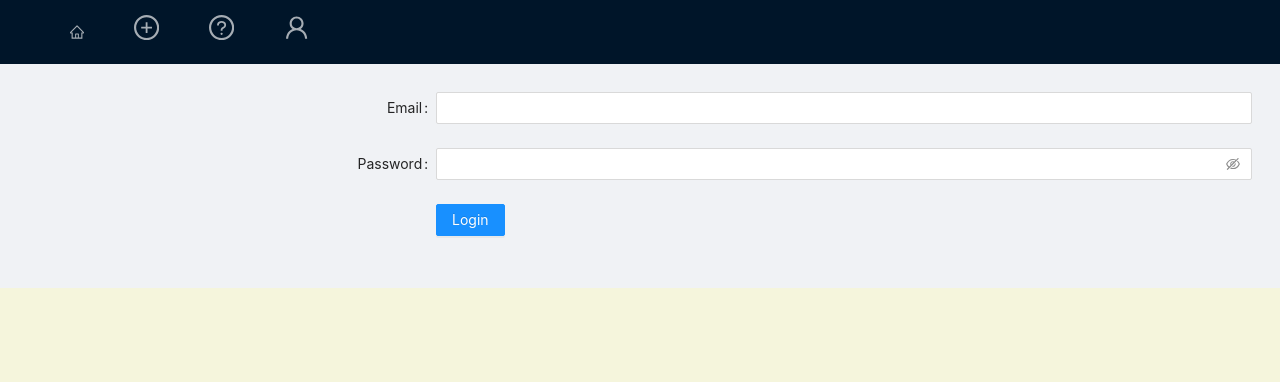
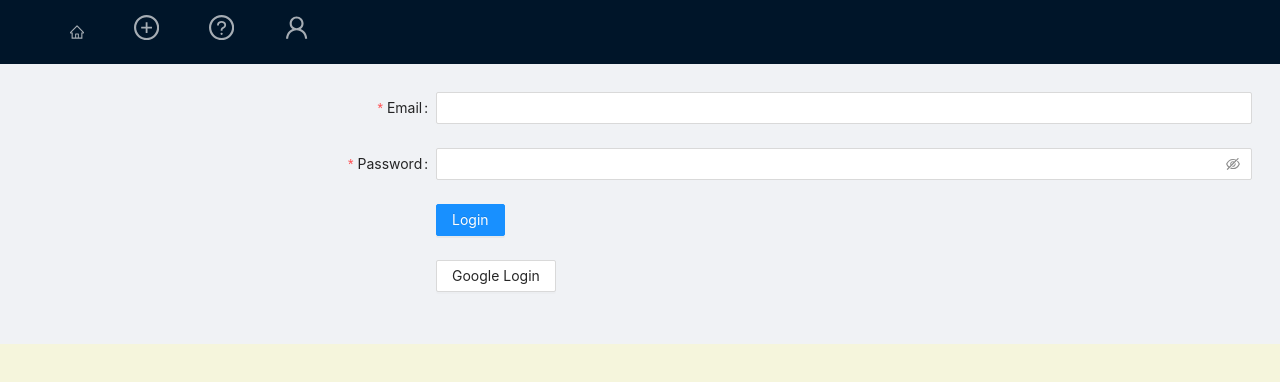
Before and after one commit to wadebooth/my-restaurant-list, a React (Create React App) app: page /Login in a window 1280 px wide. Shown: the top 382 px of the page. Built offline with nearby package versions, Linux system fonts and the light colour scheme.

Commit message:
added google authorization

```diff
--- a/src/components/Login.jsx
+++ b/src/components/Login.jsx
@@ -1,25 +1,57 @@
 import { initializeApp } from "firebase/app";
+import {
+  getAuth,
+  signInWithEmailAndPassword,
+  GoogleAuthProvider,
+  signInWithPopup,
+} from "firebase/auth";
 import { Button, Form, Input } from "antd";
 
 const firebaseConfig = {
-  apiKey: "AIzaSyBMnXR384IkocEx68RLUFQXgc5SNKe0oFE",
-  authDomain: "my-first-firestore-wb.firebaseapp.com",
-  projectId: "my-first-firestore-wb",
-  storageBucket: "my-first-firestore-wb.appspot.com",
-  messagingSennpmderId: "9734175216",
-  appId: "1:9734175216:web:e7da8f8ccc8b9422a38535",
+  apiKey: "AIzaSyBfNVg55My3l48_vPXthxga11GWYSzng-k",
+  authDomain: "my-first-firestore-bc.firebaseapp.com",
+  projectId: "my-first-firestore-bc",
+  storageBucket: "my-first-firestore-bc.appspot.com",
+  messagingSenderId: "856295550753",
+  appId: "1:856295550753:web:f79df1de777968086dd860",
 };
 
-const app = initializeApp(firebaseConfig);
-
 export default function Login() {
+  const handleLogin = ({ email, password }) => {
+    const app = initializeApp(firebaseConfig); // conntect to firebase
+    const auth = getAuth(app); // connect to firebase/auth
+    // login with Firebase Auth
+    signInWithEmailAndPassword(auth, email, password)
+      .then((res) => console.log(res.user))
+      .catch(console.error);
+  };
+  const handleGoogleLogin = () => {
+    const app = initializeApp(firebaseConfig);
+    const auth = getAuth(app);
+    const provider = new GoogleAuthProvider(app);
+    signInWithPopup(auth, provider)
+      .then((res) => console.log(res.user))
+      .catch(console.error);
+  };
   return (
     <section style={{ padding: "2em" }}>
-      <Form labelCol={{ span: 8 }} wrapperCol={{ span: 16 }}>
-        <Form.Item label="Email" name="email">
+      <Form
+        onFinish={handleLogin}
+        labelCol={{ span: 8 }}
+        wrapperCol={{ span: 16 }}
+      >
+        <Form.Item
+          label="Email"
+          name="email"
+          rules={[{ required: true, message: "Please enter a valid email" }]}
+        >
           <Input />
         </Form.Item>
-        <Form.Item label="Password" name="password">
+        <Form.Item
+          label="Password"
+          name="password"
+          rules={[{ required: true, message: "Please enter your password" }]}
+        >
           <Input.Password />
         </Form.Item>
         <Form.Item wrapperCol={{ span: 16, offset: 8 }}>
@@ -27,6 +59,9 @@ export default function Login() {
             Login
           </Button>
         </Form.Item>
+        <Form.Item wrapperCol={{ span: 16, offset: 8 }}>
+          <Button onClick={handleGoogleLogin}>Google Login</Button>
+        </Form.Item>
       </Form>
     </section>
   );
```
